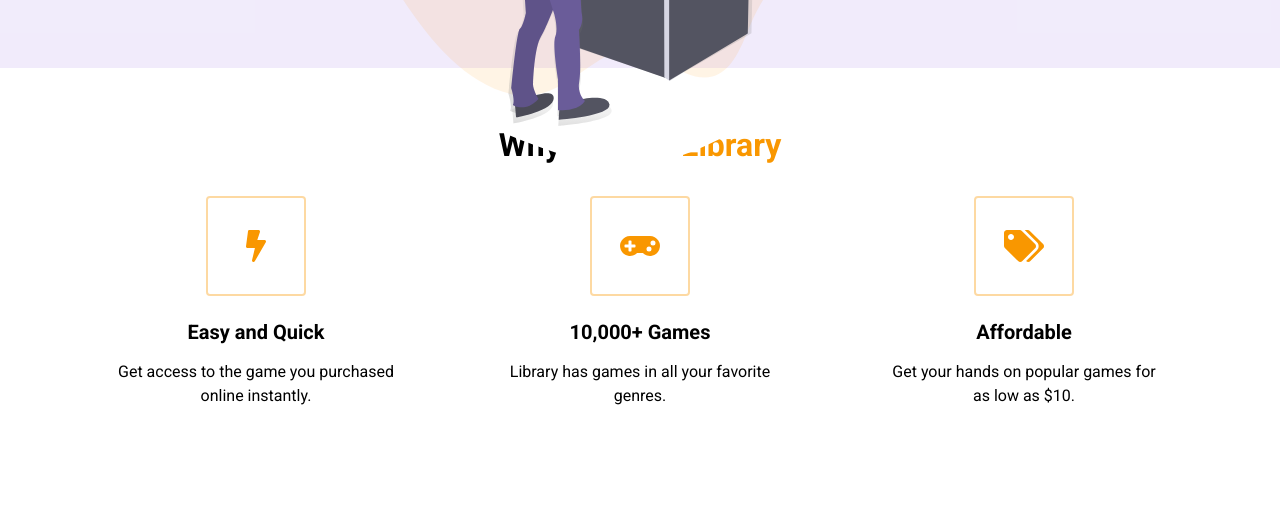
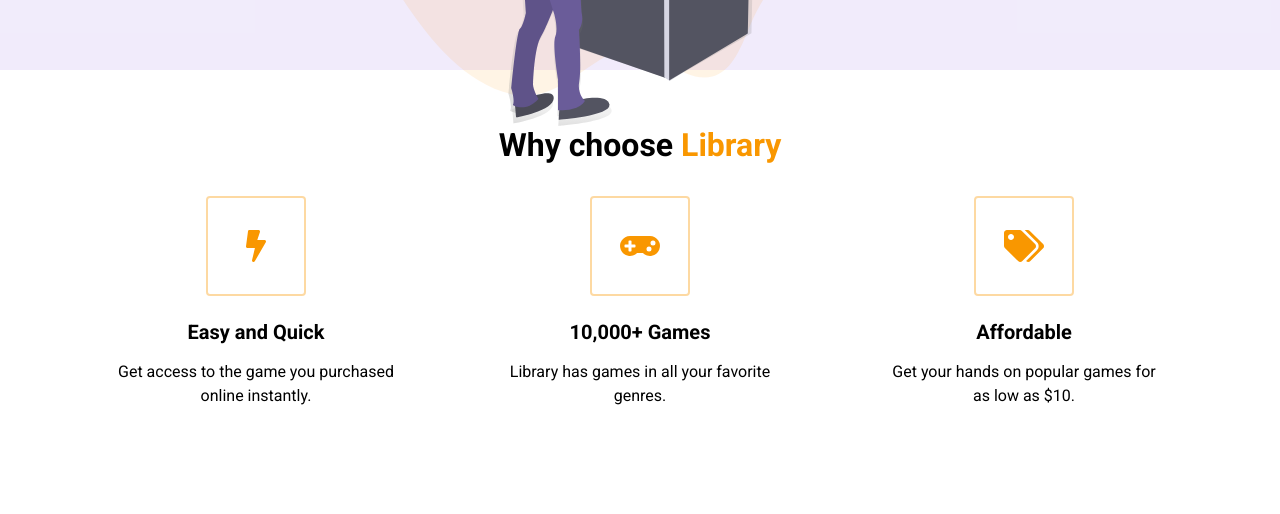
Before and after one commit to khalil-poole/commerce-react, a React (Create React App) app: page / in a window 1280 px wide. Shown: the part 730-1244 px from the top of the page. Built offline with nearby package versions, Linux system fonts and the light colour scheme.

Commit message:
changes to index.css 11-25-21

```diff
--- a/src/index.css
+++ b/src/index.css
@@ -289,14 +289,14 @@ HIGHLIGHTS
 */
 
 #highlights {
-  /*position: relative;*/
+  position: relative;
   max-width: 100vw;
 
 }
 
 #highlights:after,
 #highlights:before {
-  background: url("./assets/wave.svg");
+  /*background: url("./assets/wave.svg");*/
   content: "";
   position: absolute;
   width: 101vw;
```
Also changed, not shown: src/components/Featured.jsx (+6 -6 lines).
